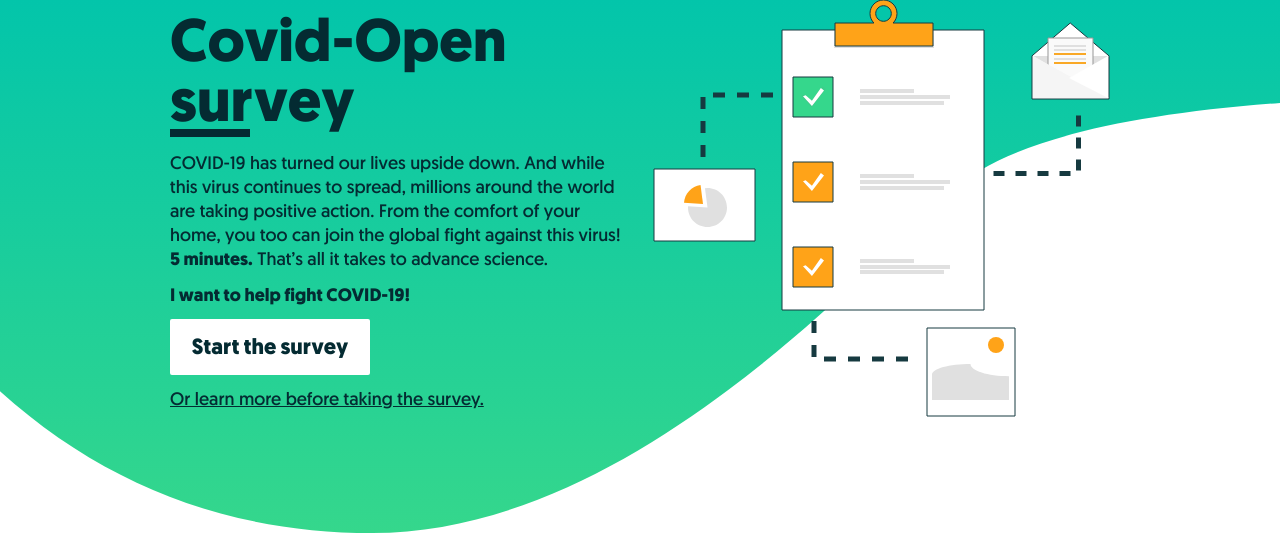
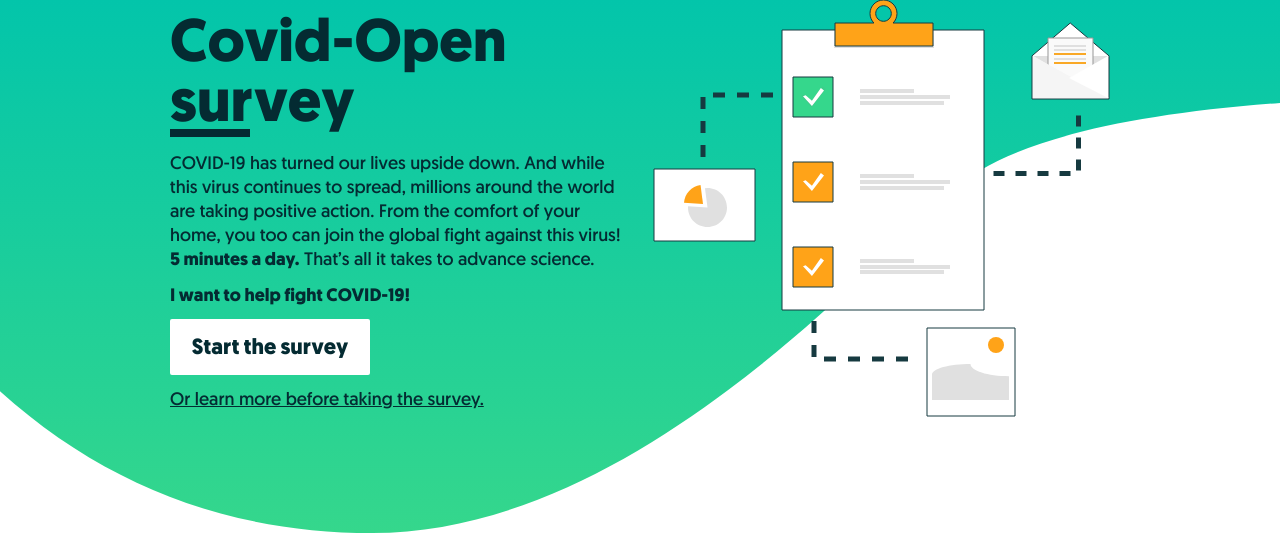
Before and after one commit to PeerProducedResearch/opensurvey, a Django app: template main/templates/main/home.html in a window 1280 px wide. Shown: the part 119-656 px from the top of the page. Run offline with Django 3.2, Linux system fonts and the light colour scheme; the template is opened without the code that fills it, so the values that code supplies are empty; some libraries are stand-ins or nearby versions; some web fonts are replaced.

Commit message:
Update home.html

```diff
--- a/main/templates/main/home.html
+++ b/main/templates/main/home.html
@@ -13,7 +13,7 @@
       COVID-19 has turned our lives upside down. And while this virus continues to spread, millions around the world
       are
       taking positive action. From the comfort of your home, you too can join the global fight against this virus!
-      <strong>5 minutes.</strong> That’s all it takes to advance science.
+      <strong>5 minutes a day.</strong> That’s all it takes to advance science.
       {% endblocktrans %}
     </p>
     <p>
```
